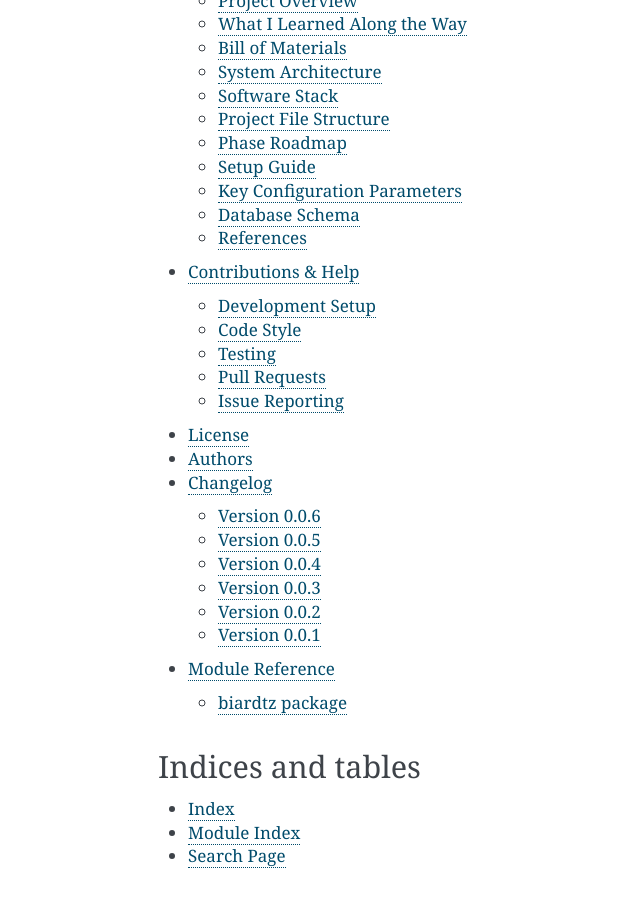
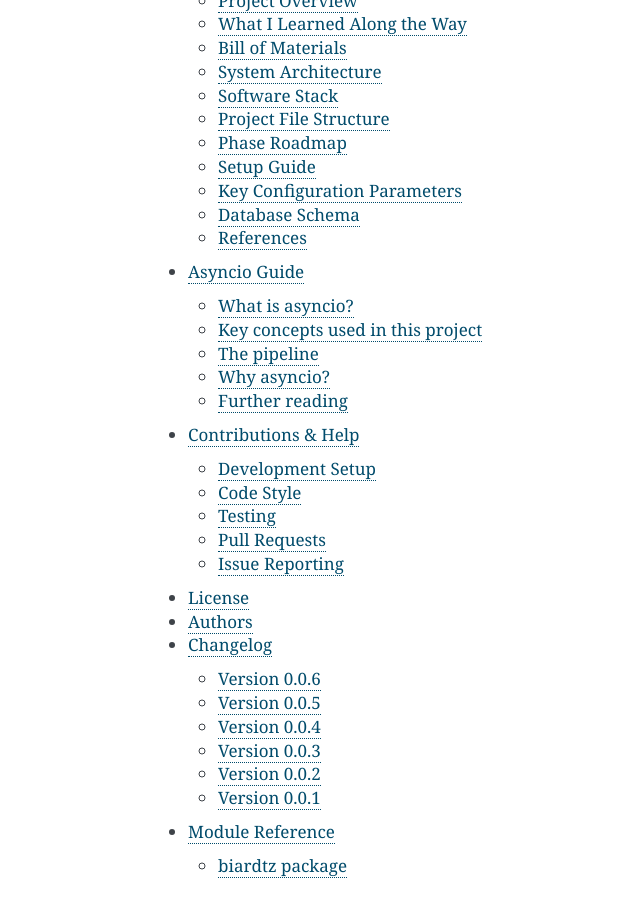
Before and after one commit to ksteptoe/biardtz, a Sphinx documentation site: the page built from docs/index.md, in a window 1280 px wide and 900 px high, scrolled down 1130 px. Shown: the whole window, without its empty margins (212-852 px from the left). Built offline with Sphinx 7.4.7, drawn with Linux system fonts in a browser that asks for light colours; some of the changed lines change nothing that is shown.

Commit message:
Add asyncio guide documenting the async pipeline architecture

````diff
--- /dev/null
+++ b/docs/asyncio_guide.md
@@ -0,0 +1,134 @@
+# Asyncio in biardtz
+
+This guide explains how biardtz uses Python's [asyncio](https://docs.python.org/3/library/asyncio.html) library to run its real-time detection pipeline concurrently in a single thread.
+
+## What is asyncio?
+
+`asyncio` is Python's built-in library for **cooperative multitasking**. Instead of using multiple threads, it runs all code in a single thread where tasks voluntarily yield control at `await` points, letting other tasks run. This avoids thread-safety bugs while keeping the program responsive.
+
+For a full introduction, see the [official asyncio documentation](https://docs.python.org/3/library/asyncio.html).
+
+## Key concepts used in this project
+
+### `async def` / `await`
+
+An `async def` function is a **coroutine** -- it can be paused and resumed. The `await` keyword pauses the current coroutine until the awaited operation completes, allowing other tasks to run in the meantime.
+
+For example, in `logger.py` the database write yields control while SQLite flushes to disk:
+
+```python
+async def log(self, detection: Detection) -> None:
+    await self._db.execute(...)
+    await self._db.commit()
+```
+
+See: [Coroutines and Tasks](https://docs.python.org/3/library/asyncio-task.html)
+
+### `asyncio.Queue`
+
+An async-aware FIFO buffer for passing data between tasks. `put()` blocks when full; `get()` blocks when empty -- providing natural **backpressure**.
+
+biardtz uses two queues in `main.py`:
+
+```python
+audio_queue: asyncio.Queue = asyncio.Queue(maxsize=8)      # ~24s of audio
+dashboard_queue: asyncio.Queue = asyncio.Queue(maxsize=32)  # detection results
+```
+
+- `audio_queue` connects the audio producer to the detection worker. With `maxsize=8` and 3-second chunks, up to ~24 seconds of audio can buffer before the producer stalls.
+- `dashboard_queue` connects the detection worker to the Rich terminal dashboard.
+
+See: [asyncio.Queue](https://docs.python.org/3/library/asyncio-queue.html)
+
+### `asyncio.create_task()`
+
+Schedules a coroutine to run concurrently as a **Task**. In `main.py`, the pipeline launches up to three tasks:
+
+```python
+tasks = [
+    asyncio.create_task(audio_producer(config, audio_queue), name="audio"),
+    asyncio.create_task(_detection_worker(...), name="worker"),
+]
+if config.enable_dashboard:
+    tasks.append(asyncio.create_task(dashboard.run(dashboard_queue), name="dashboard"))
+```
+
+All three tasks run concurrently in the same thread, cooperating via the queues.
+
+See: [Creating Tasks](https://docs.python.org/3/library/asyncio-task.html#creating-tasks)
+
+### `asyncio.Event`
+
+A simple signalling primitive -- one task calls `event.set()`, others `await event.wait()`. biardtz uses it for graceful shutdown:
+
+```python
+stop_event = asyncio.Event()
+
+def _signal_handler():
+    stop_event.set()
+
+# Main coroutine blocks here until Ctrl+C
+await stop_event.wait()
+```
+
+When SIGINT or SIGTERM arrives, `_signal_handler` sets the event, unblocking `run()` so it can cancel tasks and shut down cleanly.
+
+### `loop.run_in_executor()`
+
+Asyncio runs in a single thread, so CPU-heavy or blocking code would freeze the entire event loop. `run_in_executor()` offloads work to a **thread pool**, returning a future that can be awaited.
+
+biardtz uses this in two places:
+
+**1. Audio capture** (`audio_capture.py`) -- bridging the sounddevice callback thread to asyncio:
+
+```python
+# Blocks in a thread until audio data arrives from the callback
+data = await loop.run_in_executor(None, thread_q.get)
+```
+
+**2. BirdNET inference** (`detector.py`) -- offloading CPU-bound model prediction:
+
+```python
+async def predict(self, audio_chunk: np.ndarray) -> list[Detection]:
+    loop = asyncio.get_running_loop()
+    return await loop.run_in_executor(None, self._predict_sync, audio_chunk)
+```
+
+The `None` argument uses the default `ThreadPoolExecutor`. While inference runs in the thread pool, the event loop remains free to process audio and update the dashboard.
+
+See: [Event Loop — Executing code in thread or process pools](https://docs.python.org/3/library/asyncio-eventloop.html#executing-code-in-thread-or-process-pools)
+
+## The pipeline
+
+The complete data flow through the async pipeline:
+
+```
+Microphone
+    |
+    v
+audio_producer()  ──>  audio_queue (maxsize=8)  ──>  _detection_worker()
+                                                          |          |
+                                                          v          v
+                                              DetectionLogger   dashboard_queue (maxsize=32)
+                                              (SQLite DB)            |
+                                                                     v
+                                                              Dashboard.run()
+                                                              (Rich terminal)
+```
+
+Each box is an async task. The queues decouple producers from consumers and provide backpressure -- if BirdNET inference is slow, the audio queue fills up and the producer pauses until space is available.
+
+## Why asyncio?
+
+- **Low overhead on Raspberry Pi** -- no extra threads or processes needed for I/O coordination
+- **Natural fit for I/O-bound work** -- waiting on the microphone, database writes, and terminal updates are all I/O operations
+- **Executor escape hatch** -- CPU-bound BirdNET inference is offloaded to a thread pool via `run_in_executor()`, keeping the event loop responsive
+- **Clean shutdown** -- `asyncio.Event` and task cancellation provide a straightforward way to handle SIGINT/SIGTERM gracefully
+- **Backpressure via queues** -- prevents memory buildup if any stage falls behind
+
+## Further reading
+
+- [asyncio — Asynchronous I/O](https://docs.python.org/3/library/asyncio.html) -- module overview
+- [Coroutines and Tasks](https://docs.python.org/3/library/asyncio-task.html) -- `async def`, `await`, `create_task()`
+- [Queues](https://docs.python.org/3/library/asyncio-queue.html) -- `asyncio.Queue`
+- [Event Loop](https://docs.python.org/3/library/asyncio-eventloop.html) -- `run_in_executor()`, signal handlers
--- a/docs/index.md
+++ b/docs/index.md
@@ -21,6 +21,7 @@
 Deployment Guide <deployment_guide>
 Pi Network Setup <pi_network_setup>
 Build Log <build_log>
+Asyncio Guide <asyncio_guide>
 Contributions & Help <contributing>
 License <license>
 Authors <authors>
````
